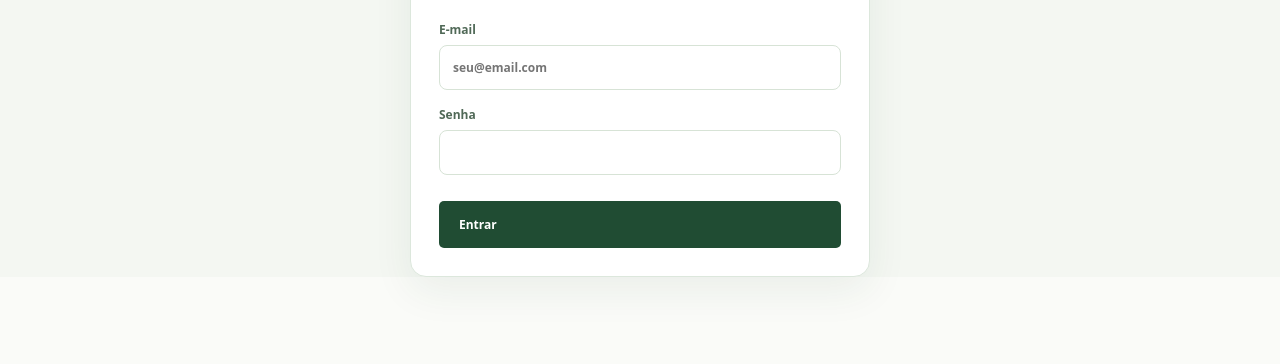
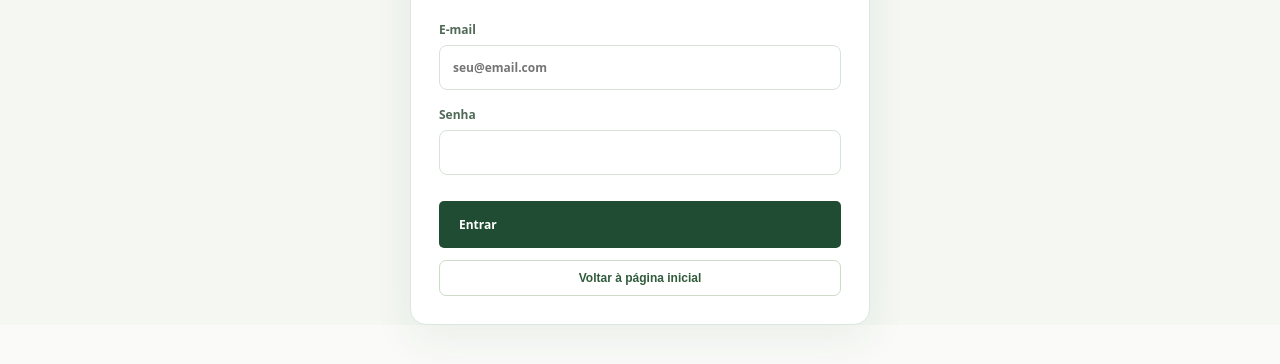
Before and after one commit to gabrielrosa-dev/Pedidos-Ecofitus, a website: page public/admin/index.html in a window 1280 px wide. Shown: the part 276-640 px from the top of the page. Drawn offline with Linux system fonts and the light colour scheme.

Commit message:
Adiciona retorno para página inicial na área admin
Co-authored-by: Copilot <223556219+Copilot@users.noreply.github.com>

```diff
--- a/public/admin/index.html
+++ b/public/admin/index.html
@@ -26,6 +26,7 @@
         <button class="submit-button" type="submit">Entrar</button>
         <p id="login-status" class="form-error" role="alert" hidden></p>
       </form>
+      <a class="admin-secondary-button admin-home-button" href="../index.html">Voltar à página inicial</a>
     </section>
     <section id="admin-content" hidden>
       <header class="admin-heading">
--- a/public/extra.css
+++ b/public/extra.css
@@ -8,6 +8,7 @@
 .admin-login-panel h1{margin:8px 0 10px;font-size:32px}
 .admin-login-panel>p{color:#667c6c;font-size:13px;line-height:1.6}
 .admin-login-panel form{display:grid;gap:16px;margin-top:24px}
+.admin-login-panel .admin-home-button{width:100%;margin-top:12px}
 .admin-login-panel label{display:grid;gap:7px;color:#506957;font-size:12px;font-weight:700}
 .admin-login-panel input{padding:13px;border:1px solid #d7e3d6;border-radius:8px;font:inherit}
 .admin-toolbar{display:flex;align-items:center;justify-content:space-between;gap:16px}
```
